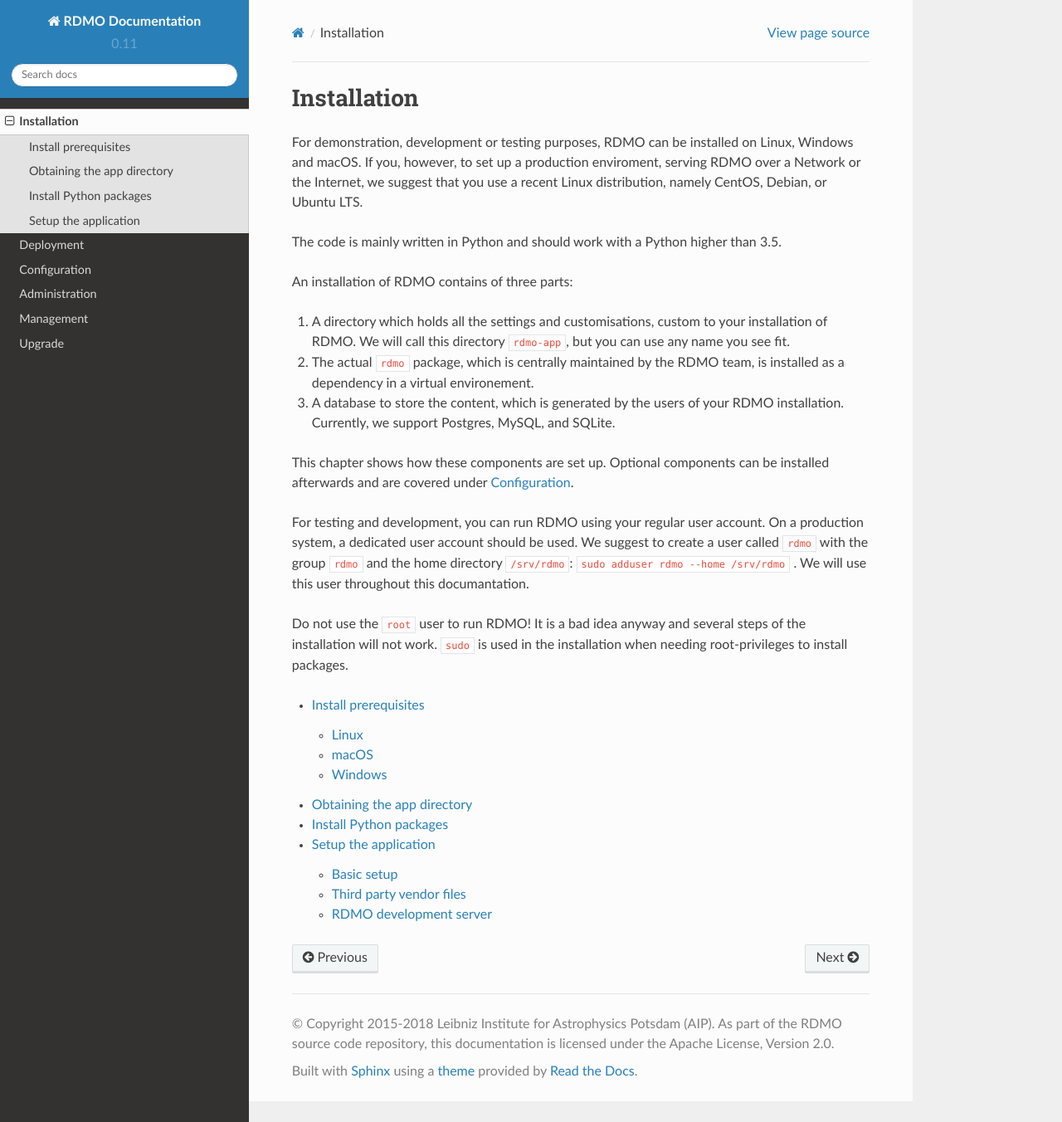
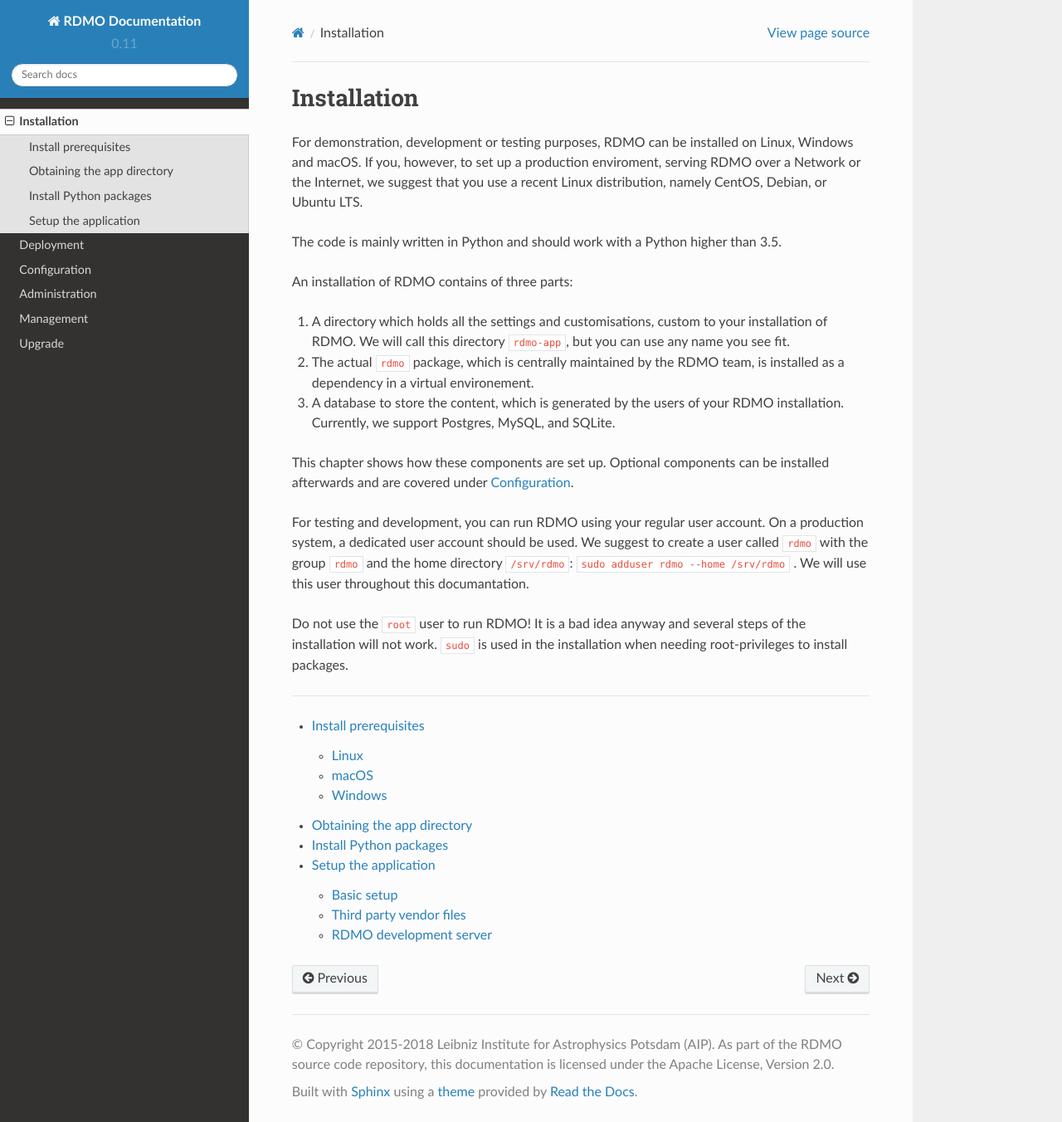
Before and after one commit to rdmorganiser/rdmo-docs, a Sphinx documentation site: the page built from docs/installation/index.md, in a window 1280 px wide and 1352 px high. Shown: the whole window at 83% size. Built offline with Sphinx 7.4.7 and the Read the Docs theme 2.0.0, drawn with Linux system fonts in a browser that asks for light colours.

Commit message:
Add horiontal line before toc

````diff
--- a/docs/installation/index.md
+++ b/docs/installation/index.md
@@ -16,8 +16,9 @@
 
 Do not use the `root` user to run RDMO! It is a bad idea anyway and several steps of the installation will not work. `sudo` is used in the installation when needing root-privileges to install packages.
 
+```eval_rst
+----
 
-```eval_rst
 .. toctree::
    :maxdepth: 2
 
````
Also changed, not shown: docs/administration/index.md (+2 -0 lines), docs/configuration/authentication/index.md (+2 -0 lines), docs/configuration/index.md (+2 -0 lines), docs/deployment/index.md (+2 -0 lines), docs/management/index.md (+2 -0 lines).
